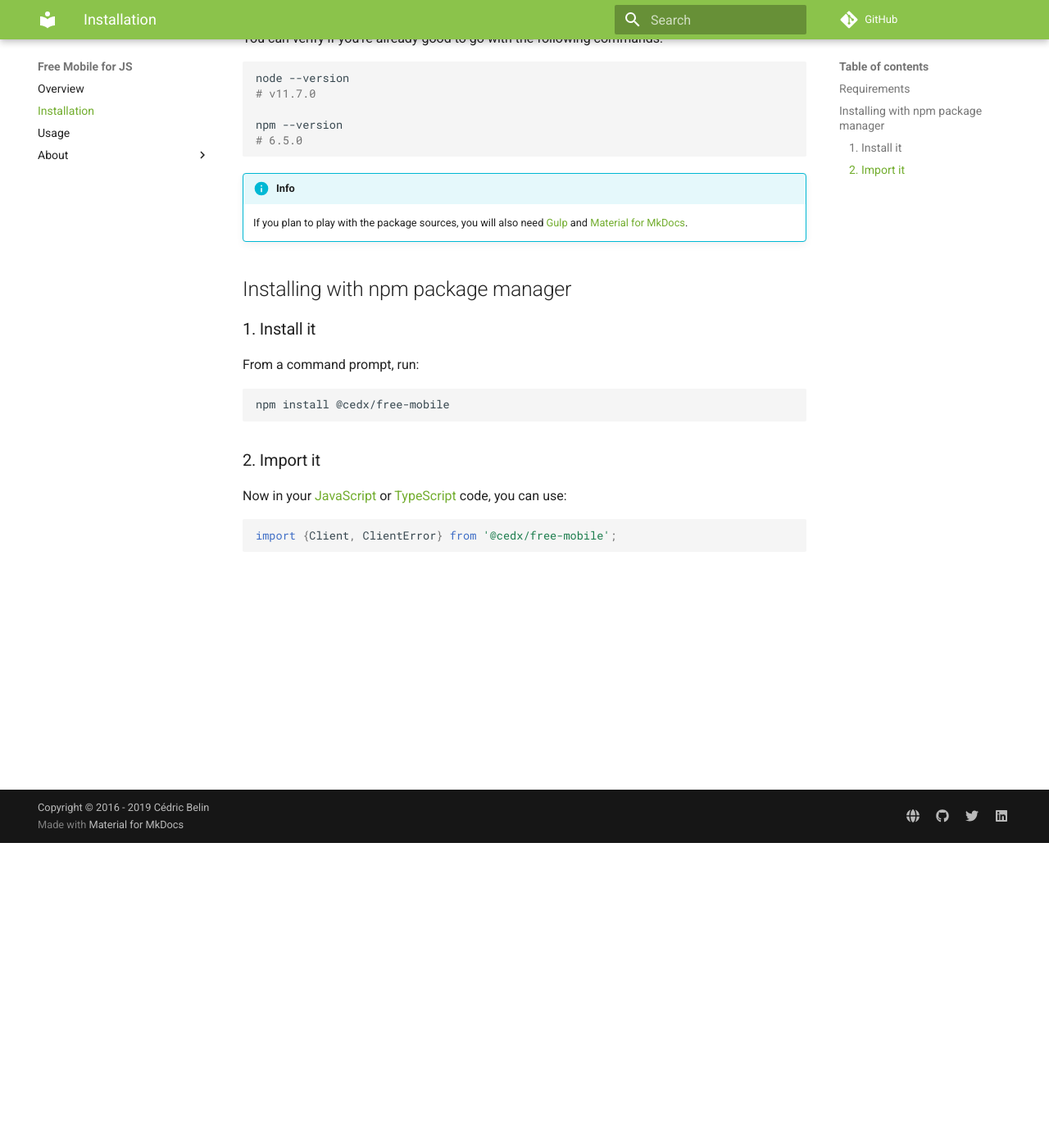
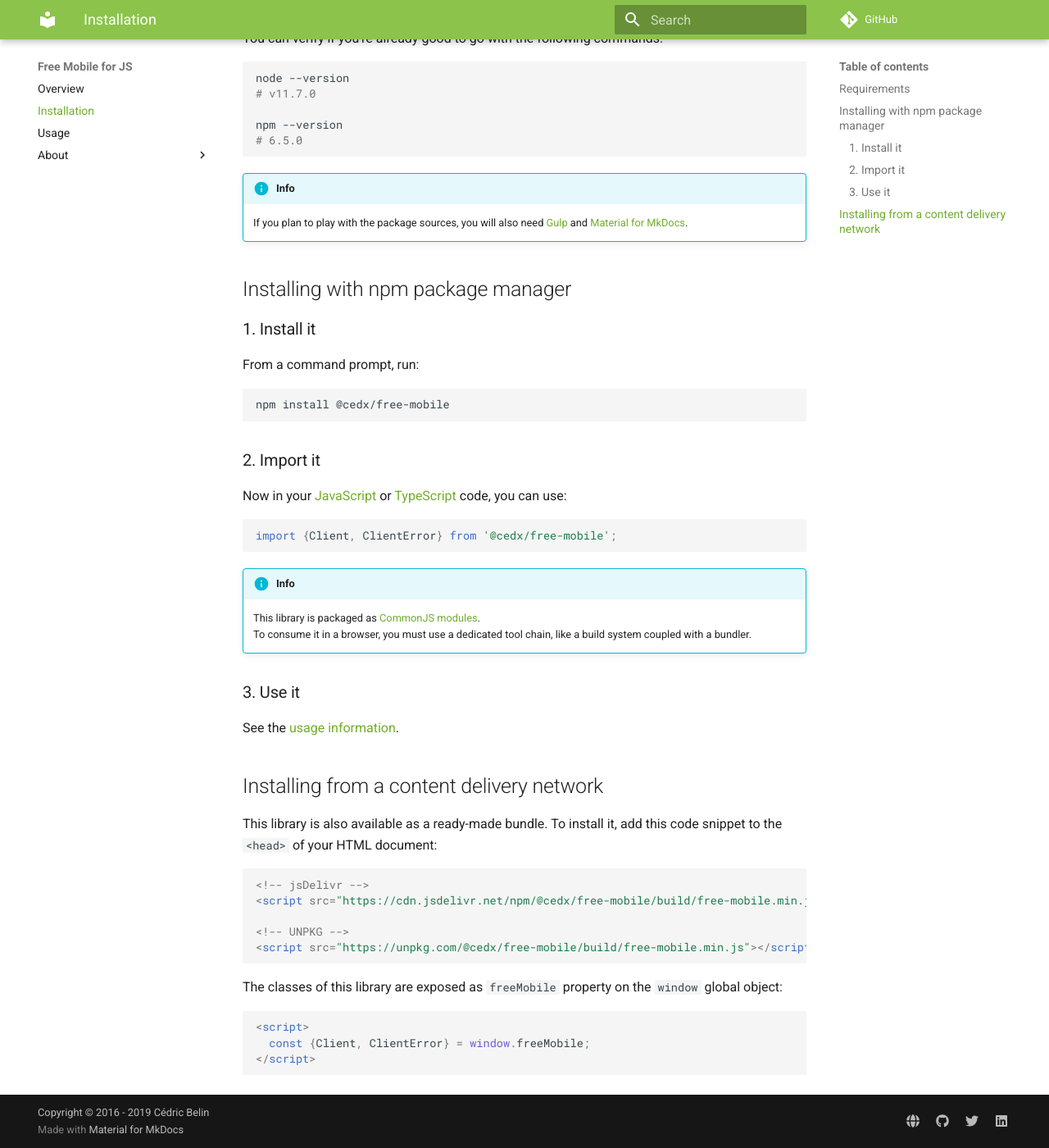
Before and after one commit to cedx/free-mobile.js, an MkDocs documentation site: the page built from doc/installation.md, in a window 1280 px wide and 1400 px high, scrolled down 372 px. Shown: the whole window at 82% size. Built offline with MkDocs 1.6.1 and Material for MkDocs 9.7.7, drawn with Linux system fonts in a browser that asks for light colours; comment, search, counter and statistics services are not loaded.

Commit message:
Updated the documentation

````diff
--- a/doc/installation.md
+++ b/doc/installation.md
@@ -36,3 +36,30 @@
 ```ts
 import {Client, ClientError} from '@cedx/free-mobile';
 ```
+
+!!! info
+    This library is packaged as [CommonJS modules](https://nodejs.org/api/modules.html).
+    To consume it in a browser, you must use a dedicated tool chain, like a build system coupled with a bundler.
+
+### 3. Use it
+See the [usage information](usage.md).
+
+## Installing from a content delivery network
+This library is also available as a ready-made bundle.
+To install it, add this code snippet to the `<head>` of your HTML document:
+
+```html
+<!-- jsDelivr -->
+<script src="https://cdn.jsdelivr.net/npm/@cedx/free-mobile/build/free-mobile.min.js"></script>
+
+<!-- UNPKG -->
+<script src="https://unpkg.com/@cedx/free-mobile/build/free-mobile.min.js"></script>
+```
+
+The classes of this library are exposed as `freeMobile` property on the `window` global object:
+
+```html
+<script>
+  const {Client, ClientError} = window.freeMobile;
+</script>
+```
````
Also changed, not shown: CHANGELOG.md (+3 -0 lines).
